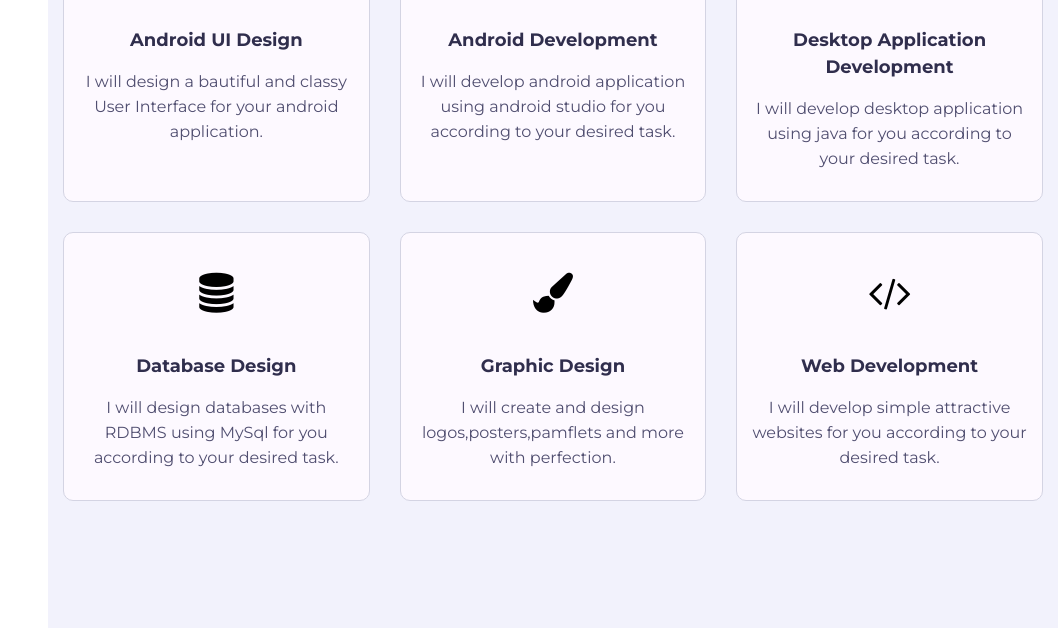
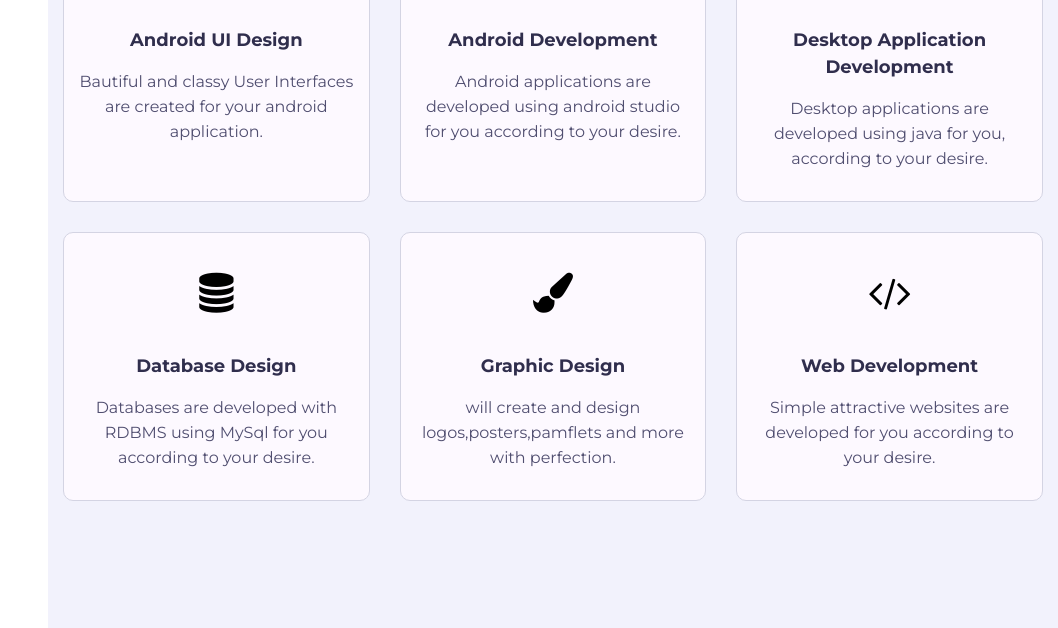
Before and after one commit to Saqib-ghouri11/saqibghouri, a plain HTML site: page index.html in a window 1280 px wide. Shown: the part 2753-3381 px from the top of the page, without its empty margins (222-1280 px from the left). Drawn offline with Linux system fonts and the light colour scheme.

Commit message:
Update index.html

```diff
--- a/index.html
+++ b/index.html
@@ -74,7 +74,7 @@
                     <div class="row">
                       <div class="about-text padd-15">
                         <h3>
-                          I am Saqib Ali Ghouri <span>A Computer Systems Engineer</span>
+                          Saqib Ali Ghouri <span>A Computer Systems Engineer</span>
                         </h3>
                         <p>
                           Fresh Graduate Computer System Engineer from Mehran University of Engineering and Technology. Being a good engineer currently have learned skills like, programming, Web development (beginner), database management system, graphics designing and more. Passionate in learning and applying all possible skills related to computer.<br/> <b> Career Objectives:</b> Enthusiastic, and work with decisiveness and conviction. Have a proactive attitude and find positive ways to simulate and engage with people. Intend to work as a full stack Java developer and web developer in near future.
@@ -345,7 +345,7 @@
                     <div class="service-item-inner padd-15">
                       <div class="icon"><i class="fa fa-mobile"></i></div>
                    <h4>Android UI Design</h4>
-                   <p>I will design a bautiful and classy User Interface for your android application.</p>
+                   <p>Bautiful and classy User Interfaces are created for your android application.</p>
                   </div>
                 </div>
                   <!-- service itgem end -->
@@ -354,7 +354,7 @@
                     <div class="service-item-inner padd-15">
                       <div class="icon"><i class="fa fa-android"></i></div>
                    <h4>Android Development</h4>
-                   <p>I will develop android application using android studio for you according to your desired task.</p>
+                   <p>Android applications are developed using android studio for you according to your desire.</p>
                   </div>
                 </div>
                   <!-- service itgem end -->
@@ -363,7 +363,7 @@
                     <div class="service-item-inner padd-15">
                       <div class="icon"><i class="fa fa-laptop"></i></div>
                    <h4>Desktop Application Development</h4>
-                   <p>I will develop desktop application using java for you according to your desired task.</p>
+                   <p>Desktop applications are developed using java for you, according to your desire.</p>
                   </div>
                 </div>
                   <!-- service itgem end -->
@@ -372,7 +372,7 @@
                     <div class="service-item-inner padd-15">
                       <div class="icon"><i class="fa fa-database"></i></div>
                    <h4>Database design</h4>
-                   <p>I will design databases with RDBMS using MySql for you according to your desired task.</p>
+                   <p>Databases are developed with RDBMS using MySql for you according to your desire.</p>
                   </div>
                 </div>
                   <!-- service item end -->
@@ -382,7 +382,7 @@
                     <div class="service-item-inner padd-15">
                       <div class="icon"><i class="fa fa-paint-brush"></i></div>
                    <h4>Graphic Design</h4>
-                   <p>I will create and design logos,posters,pamflets and more with perfection.</p>
+                   <p>will create and design logos,posters,pamflets and more with perfection.</p>
                   </div>
                 </div>
                   <!-- service itgem end -->
@@ -392,7 +392,7 @@
                     <div class="service-item-inner padd-15">
                       <div class="icon"><i class="fa fa-code"></i></div>
                    <h4>Web Development</h4>
-                   <p>I will develop simple attractive websites for you according to your desired task.</p>
+                   <p>Simple attractive websites are developed for you according to your desire.</p>
                   </div>
                 </div>
                   <!-- service itgem end -->
```
